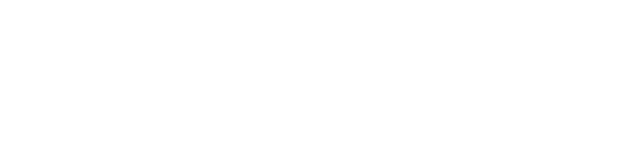
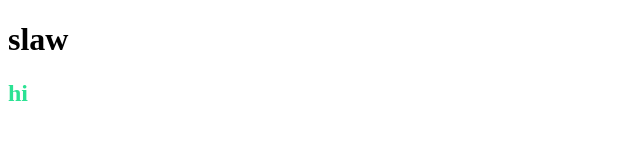
Before and after one commit to Shady-Burhan/test, a plain HTML site: page index.html in a window 1280 px wide. Shown: the whole page, without its empty margins (0-640 px from the left). Drawn offline with Linux system fonts and the light colour scheme.

Commit message:
h1 and h2

```diff
--- a/index.html
+++ b/index.html
@@ -9,7 +9,8 @@
 </head>
 <body>
 
-
+<h1>slaw</h1>
+<h2>hi</h2>
 
 
 </body>
```
